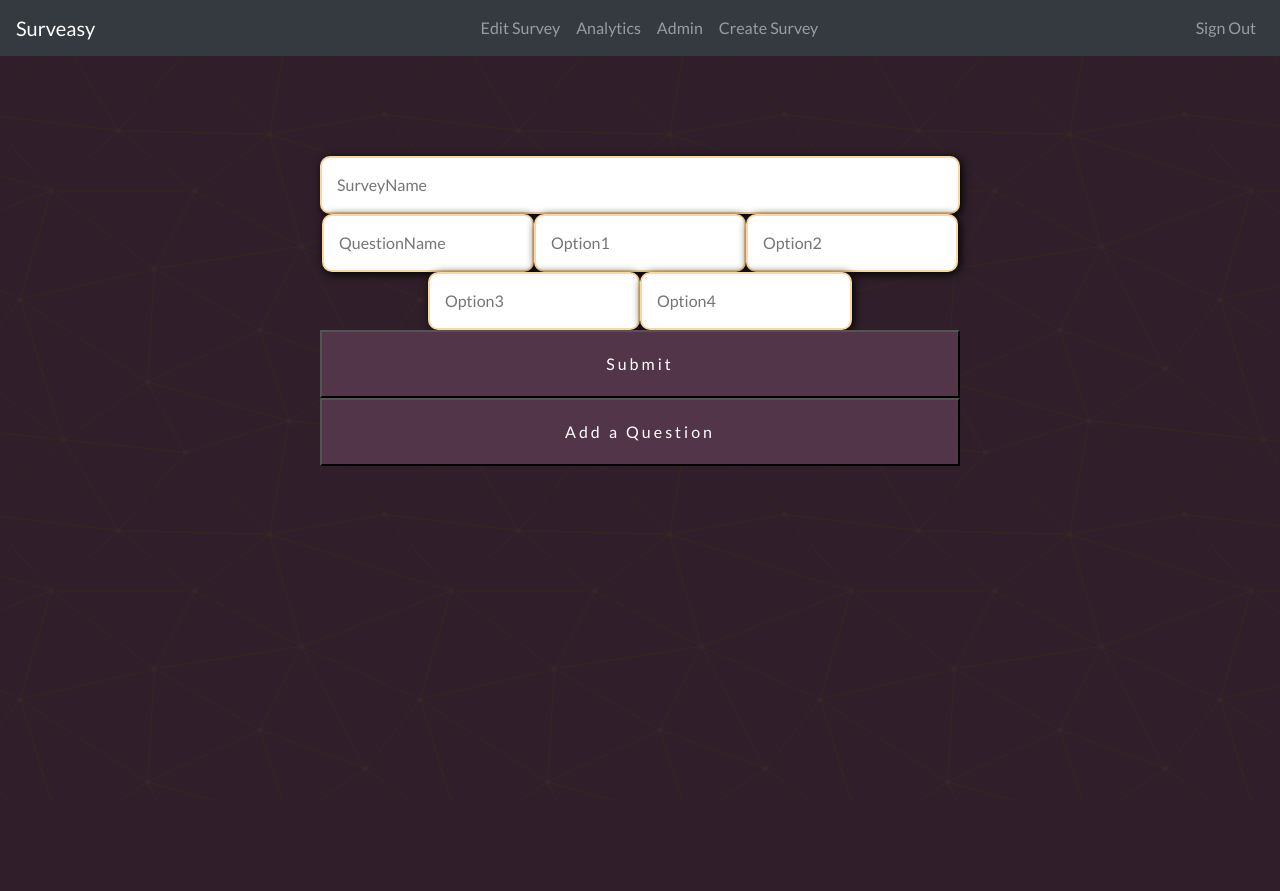
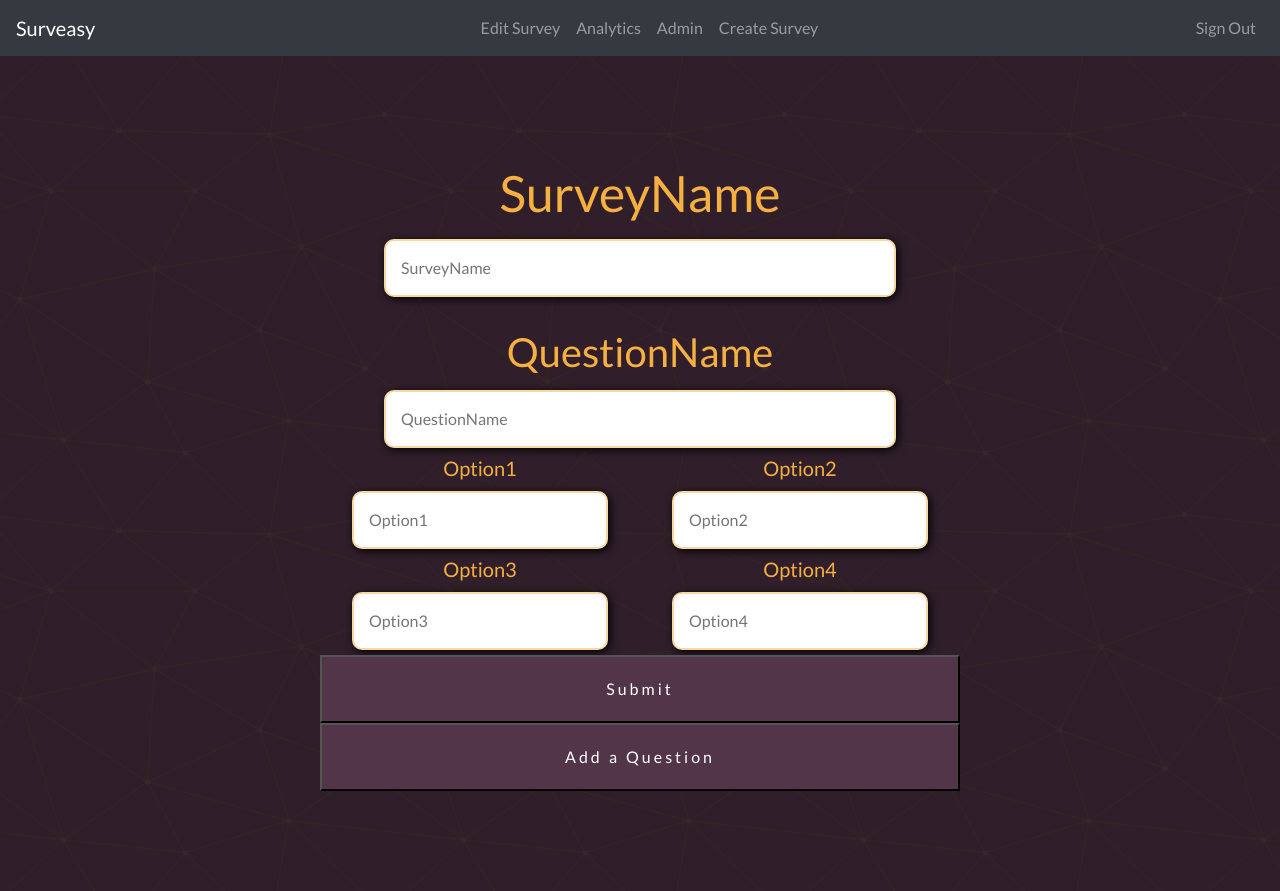
Before and after one commit to tylerdrewwork/Surveasy, a React (Create React App) app in the folder client/: page /create in a window 1280 px wide. Before the commit the page ends 800 px from the top, so only its background shows below. Built offline with nearby package versions, Linux system fonts and the light colour scheme; the HTML template or start-up script is replaced by a standard one.

Commit message:
feat: create survey is mostly styled, all questions and fields are styled

```diff
--- a/client/src/components/Input/input.js
+++ b/client/src/components/Input/input.js
@@ -3,9 +3,10 @@ import "./input.css";
 
 function Input(props){
     return(
-        <input {...props} className="create-survey__input form-field" placeholder = {props.name}>
-
-        </input>
+        <div className={`form-input ${props.className}`}>
+        <label for={`form-${props.name}`}>{props.name}</label>
+        <input {...props} id={`form-${props.name}`} className="form-field" placeholder = {props.name}></input>
+        </div>
     )
 }
 
--- a/client/src/components/createSurvey/createSurvey.js
+++ b/client/src/components/createSurvey/createSurvey.js
@@ -71,15 +71,15 @@ function CreateSurvey() {
   return (
     <div className="back-div">
       <form id="form-create-survey">
-        <Input onChange={handleTitleChange} name="SurveyName" />
+        <Input onChange={handleTitleChange} className="form-survey-name" name="SurveyName" />
 
         {surveyData.questions.map((input, index) => {
-          return <div data-key={index} key={index}>
-            <Input onChange={handleInputChange} name={`QuestionName`} />
-            <Input onChange={handleInputChange} name={`Option1`} />
-            <Input onChange={handleInputChange} name={`Option2`} />
-            <Input onChange={handleInputChange} name={`Option3`} />
-            <Input onChange={handleInputChange} name={`Option4`} />
+          return <div id="form-create-survey-questions" data-key={index} key={index}>
+            <Input onChange={handleInputChange} className="form-question" name={`QuestionName`} />
+            <Input onChange={handleInputChange} className="form-option" name={`Option1`} />
+            <Input onChange={handleInputChange} className="form-option" name={`Option2`} />
+            <Input onChange={handleInputChange} className="form-option" name={`Option3`} />
+            <Input onChange={handleInputChange} className="form-option" name={`Option4`} />
           </div>
         })}
 
--- a/client/src/pages/createSurvey.css
+++ b/client/src/pages/createSurvey.css
@@ -8,3 +8,94 @@
           flex-direction: column;
   width: 50%;
 }
+
+#form-create-survey #form-create-survey-questions {
+  display: -webkit-box;
+  display: -ms-flexbox;
+  display: flex;
+  -webkit-box-orient: horizontal;
+  -webkit-box-direction: normal;
+      -ms-flex-direction: row;
+          flex-direction: row;
+  -ms-flex-wrap: wrap;
+      flex-wrap: wrap;
+}
+
+label {
+  color: #F6B042;
+}
+
+.form-input {
+  display: -webkit-box;
+  display: -ms-flexbox;
+  display: flex;
+  -webkit-box-orient: vertical;
+  -webkit-box-direction: normal;
+      -ms-flex-direction: column;
+          flex-direction: column;
+  margin-bottom: 5px;
+}
+
+.form-survey-name label {
+  font-size: 30px;
+}
+
+@media screen and (min-width: 320px) {
+  .form-survey-name label {
+    font-size: calc(30px + (50 - 30) * ((100vw - 320px) / (1000 - 320)));
+  }
+}
+
+@media screen and (min-width: 1000px) {
+  .form-survey-name label {
+    font-size: 50px;
+  }
+}
+
+.form-question {
+  -ms-flex-preferred-size: 100%;
+      flex-basis: 100%;
+  margin-top: 20px;
+}
+
+.form-question label {
+  font-size: 20px;
+}
+
+@media screen and (min-width: 320px) {
+  .form-question label {
+    font-size: calc(20px + (40 - 20) * ((100vw - 320px) / (1000 - 320)));
+  }
+}
+
+@media screen and (min-width: 1000px) {
+  .form-question label {
+    font-size: 40px;
+  }
+}
+
+.form-option {
+  -ms-flex-preferred-size: 50%;
+      flex-basis: 50%;
+}
+
+.form-option label {
+  font-size: 10px;
+}
+
+@media screen and (min-width: 320px) {
+  .form-option label {
+    font-size: calc(10px + (20 - 10) * ((100vw - 320px) / (1000 - 320)));
+  }
+}
+
+@media screen and (min-width: 1000px) {
+  .form-option label {
+    font-size: 20px;
+  }
+}
+
+.form-field {
+  margin: 0 auto;
+  width: 80%;
+}
--- a/client/src/pages/createSurvey.scss
+++ b/client/src/pages/createSurvey.scss
@@ -1,14 +1,52 @@
+@import '../style/_colors.scss';
+@import '../style/_responsive.scss';
+
 #form-create-survey {
     display: flex;
     flex-direction: column;
     width: 50%;
 
-    & > input {
-        // flex-basis: 50%;
-        // flex-grow: 0;
+    #form-create-survey-questions {
+        display: flex;
+        flex-direction: row;
+        flex-wrap: wrap;
     }
 }
 
-.create-survey__input {
-    // width: 1px;
+label {
+    color: $color-primary;
 }
+
+.form-input {
+    display: flex;
+    flex-direction: column;
+    margin-bottom: 5px;
+}
+
+.form-survey-name {
+    label {
+        @include responsive-static(font-size, 30, 50);
+    }
+}
+
+.form-question {
+    flex-basis: 100%;
+    margin-top: 20px;
+
+    label {
+        @include responsive-static(font-size, 20, 40);
+    }
+}
+
+.form-option {
+    flex-basis: 50%;
+
+    label {
+        @include responsive-static(font-size, 10, 20);
+    }
+}
+
+.form-field {
+    margin: 0 auto;
+    width: 80%;
+}
```
